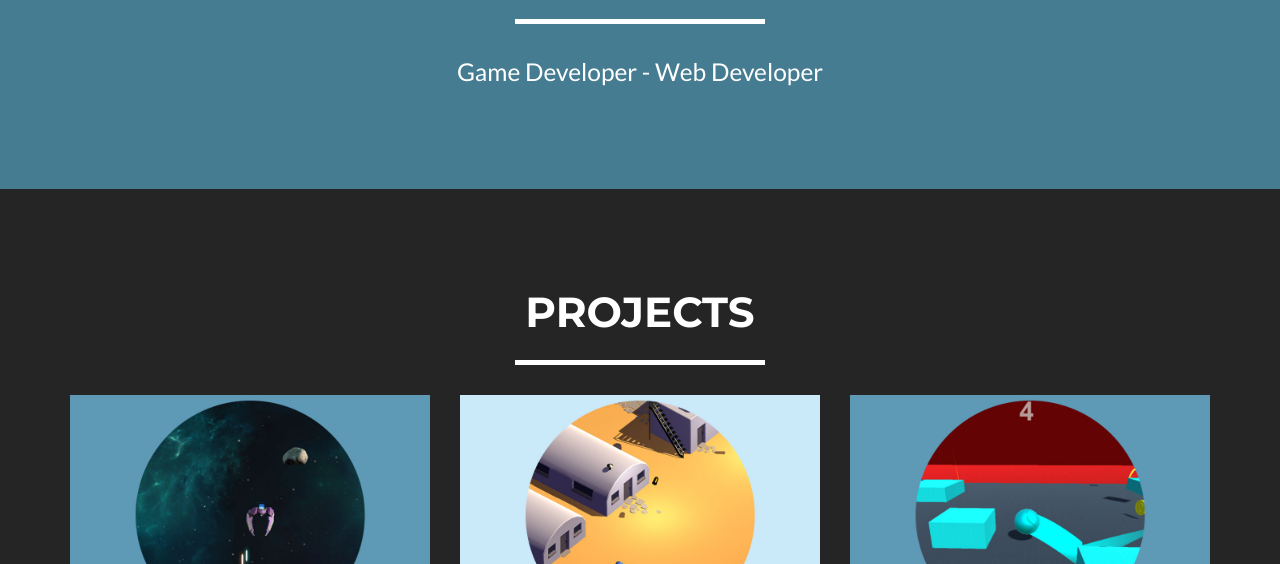
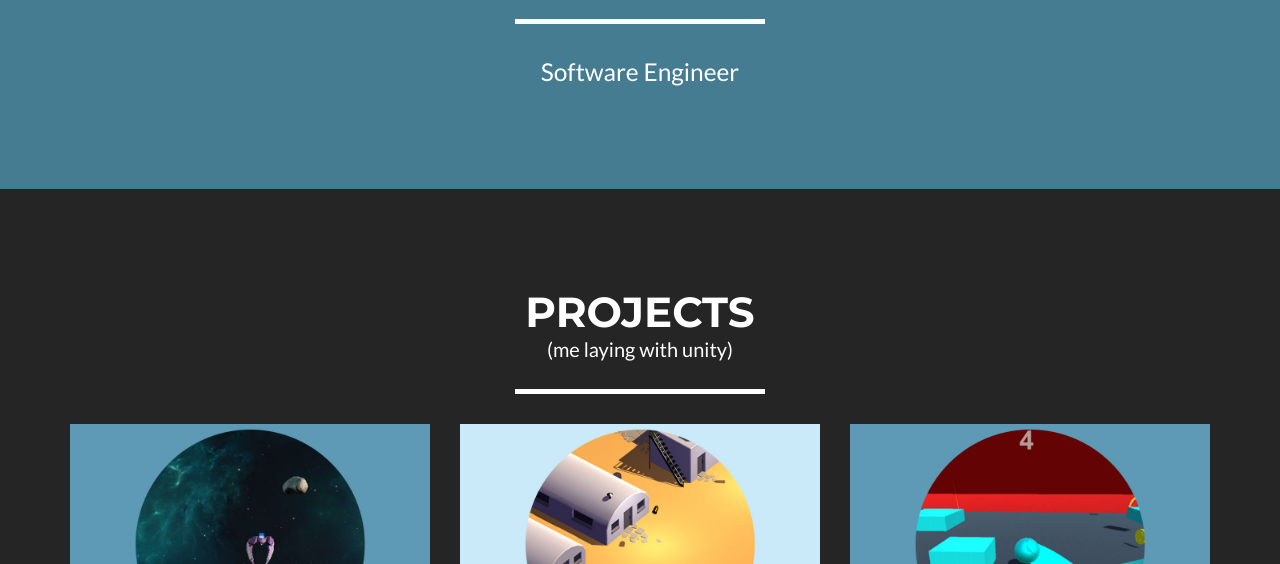
Before and after one commit to jperezh/my-website, a website: page index.html in a window 1280 px wide. Shown: the part 833-1397 px from the top of the page. Drawn offline with nearby package versions, Linux system fonts and the light colour scheme; files that its build step writes are made by us from their sources; files whose address does not match are found by name.

Commit message:
Text changes

```diff
--- a/index.html
+++ b/index.html
@@ -84,7 +84,7 @@
                     <div class="intro-text">
                         <h1 class="name">Jaime Perez</h1>
                         <hr class="star-light">
-                        <span class="skills">Game Developer - Web Developer</span>
+                        <span class="skills">Software Engineer</span>
                     </div>
                 </div>
             </div>
@@ -97,6 +97,7 @@
             <div class="row">
                 <div class="col-lg-12 text-center">
                     <h2>Projects</h2>
+                    <p>(me laying with unity)</p>
                     <hr class="star-light">
                 </div>
             </div>
```
